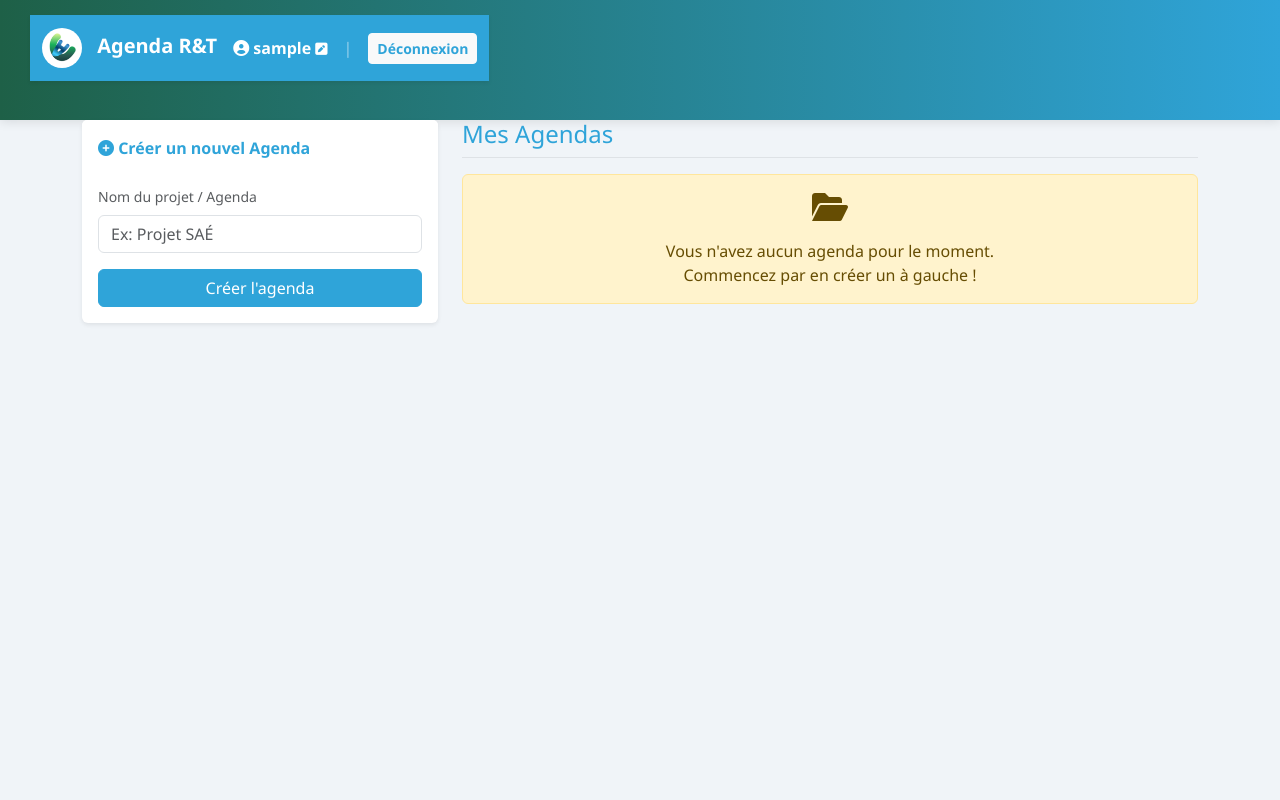
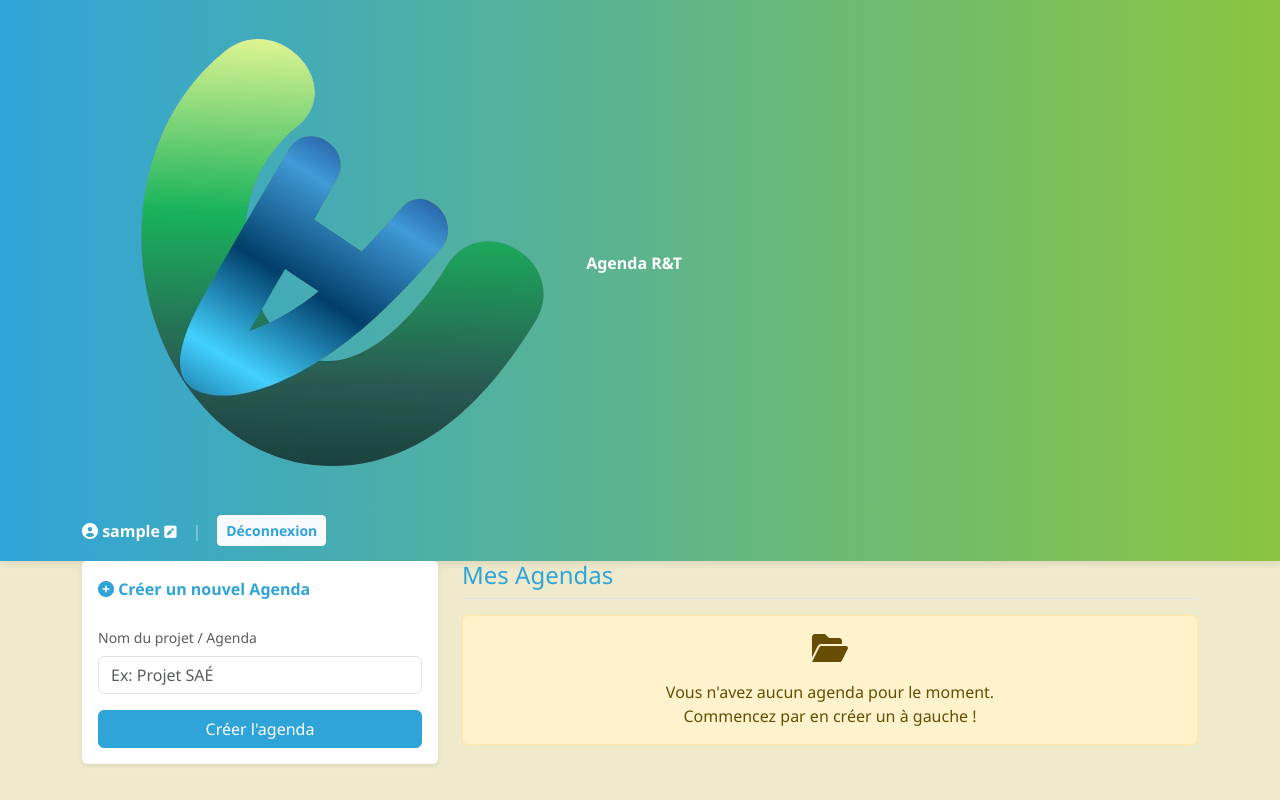
Before and after one commit to Regoboth95/SAE302, a Flask app: page / in a window 1280 px wide. Run offline with Flask 3, Linux system fonts and the light colour scheme; the visitor is signed in with stand-in values (Sample User, id 1); data that the repository does not hold is empty; some libraries are stand-ins or nearby versions.

Commit message:
Changements du Thème du site 5

```diff
--- a/static/style.css
+++ b/static/style.css
@@ -5,7 +5,7 @@
     --logo-blue: #2FA4D9;
     --logo-green: #8BC540;
     --logo-dark-green: #1E6047; /* Pour les survols */
-    --bg-light: #F0F4F8;
+    --bg-light: #efeacc;
     --white: #ffffff;
     --text-dark: #333333;
 }
@@ -19,7 +19,7 @@ body {
 /* --- HEADER (Le bandeau du haut) --- */
 header {
     /* Un dégradé du bleu vers le vert comme votre logo */
-    background: linear-gradient(90deg, var(--logo-dark-green) 0%, var(--logo-blue) 100%);
+    background: linear-gradient(90deg, var(--logo-blue) 0%, var(--logo-green) 100%);
     color: var(--white);
     padding: 15px 30px;
     box-shadow: 0 2px 10px rgba(0,0,0,0.1);
@@ -28,12 +28,6 @@ header {
     align-items: center;
 }
 
-/* Image du logo dans le header */
-.logo-img {
-    height: 40px; /* Ajustez la taille ici */
-    width: auto;
-    filter: drop-shadow(0 2px 4px rgba(0,0,0,0.2));
-}
 /* Redéfinition des couleurs Bootstrap pour coller au logo */
 .bg-primary {
     background-color: var(--logo-blue) !important;
@@ -57,7 +51,9 @@ header {
 .btn-success:hover {
     background-color: #7ab332;
 }
-
+.btn-outline-secondary {
+    color: linear-gradient(90deg, var(--logo-blue) 0%, var(--logo-green) 100%);
+}
 /* Logo (classe utilitaire) */
 .logo-icon {
     height: 40px;
--- a/templates/agenda.html
+++ b/templates/agenda.html
@@ -8,6 +8,7 @@
     <script src='https://cdn.jsdelivr.net/npm/fullcalendar@6.1.8/index.global.min.js'></script>
     <link rel="stylesheet" href="{{ url_for('static', filename='style.css') }}">
 </head>
+<body>
 <header>
 <div class="container-fluid mt-4">
     <div class="d-flex justify-content-between align-items-center mb-3">
@@ -28,7 +29,7 @@
 </header>
 
     {% with m=get_flashed_messages() %}{% if m %}<div class="alert alert-info">{{ m[0] }}</div>{% endif %}{% endwith %}
-<body>
+
 <div class="container-fluid">
     <div class="row">
         <div class="col-md-3">
--- a/templates/dashboard.html
+++ b/templates/dashboard.html
@@ -7,12 +7,11 @@
     <link rel="stylesheet" href="https://cdnjs.cloudflare.com/ajax/libs/font-awesome/6.0.0/css/all.min.css">
     <link rel="stylesheet" href="{{ url_for('static', filename='style.css') }}">
 </head>
+<body>
 <header>
-
-    <nav class="navbar navbar-expand-lg navbar-dark bg-primary mb-4 shadow-sm">
     <div class="container">
         <a class="navbar-brand fw-bold" href="#">
-                <img src="{{ url_for('static', filename='img/AgenColl.png') }}" alt="Logo" class="logo-icon bg-white rounded-circle p-1">
+            <img src="{{ url_for('static', filename='img/AgenColl.png') }}" alt="Logo">
             Agenda R&T
         </a>
         <div class="d-flex text-white align-items-center gap-3">
@@ -25,7 +24,6 @@
             <a href="{{ url_for('logout') }}" class="btn btn-sm btn-light text-primary fw-bold">Déconnexion</a>
         </div>
     </div>
-    </nav>
 </header>
 <body>
     <div class="container">
```
Lines whose indentation alone changed are shown as unchanged.
